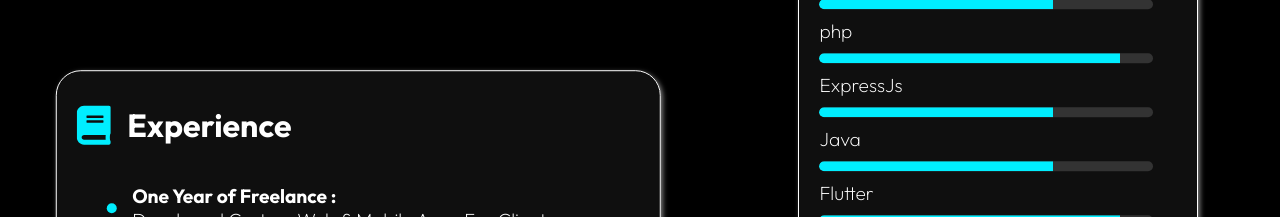
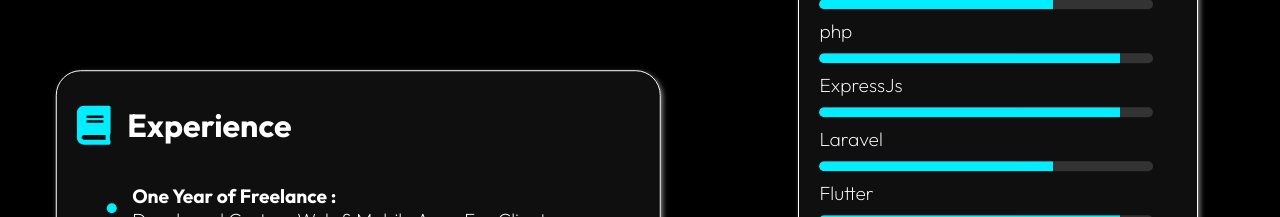
Before and after one commit to AymenRch/My-Portfolio, a React (Create React App) app: page / in a window 1280 px wide. Shown: the part 1460-1677 px from the top of the page. Built offline with nearby package versions, Linux system fonts and the light colour scheme.

Commit message:
update hehe

```diff
--- a/src/components/Heroimg2.js
+++ b/src/components/Heroimg2.js
@@ -10,7 +10,7 @@ const Heroimg2 = () => {
     react: 0,
     php: 0,
     ExpressJs: 0,
-    Java: 0,
+    Laravel: 0,
     Flutter: 0,
   });
 
@@ -27,8 +27,8 @@ const Heroimg2 = () => {
             javascript: 80,
             react: 70,
             php: 90,
-            ExpressJs: 70,
-            Java: 70,
+            ExpressJs: 90,
+            Laravel: 70,
             Flutter: 90,
           });
         } else {
```
